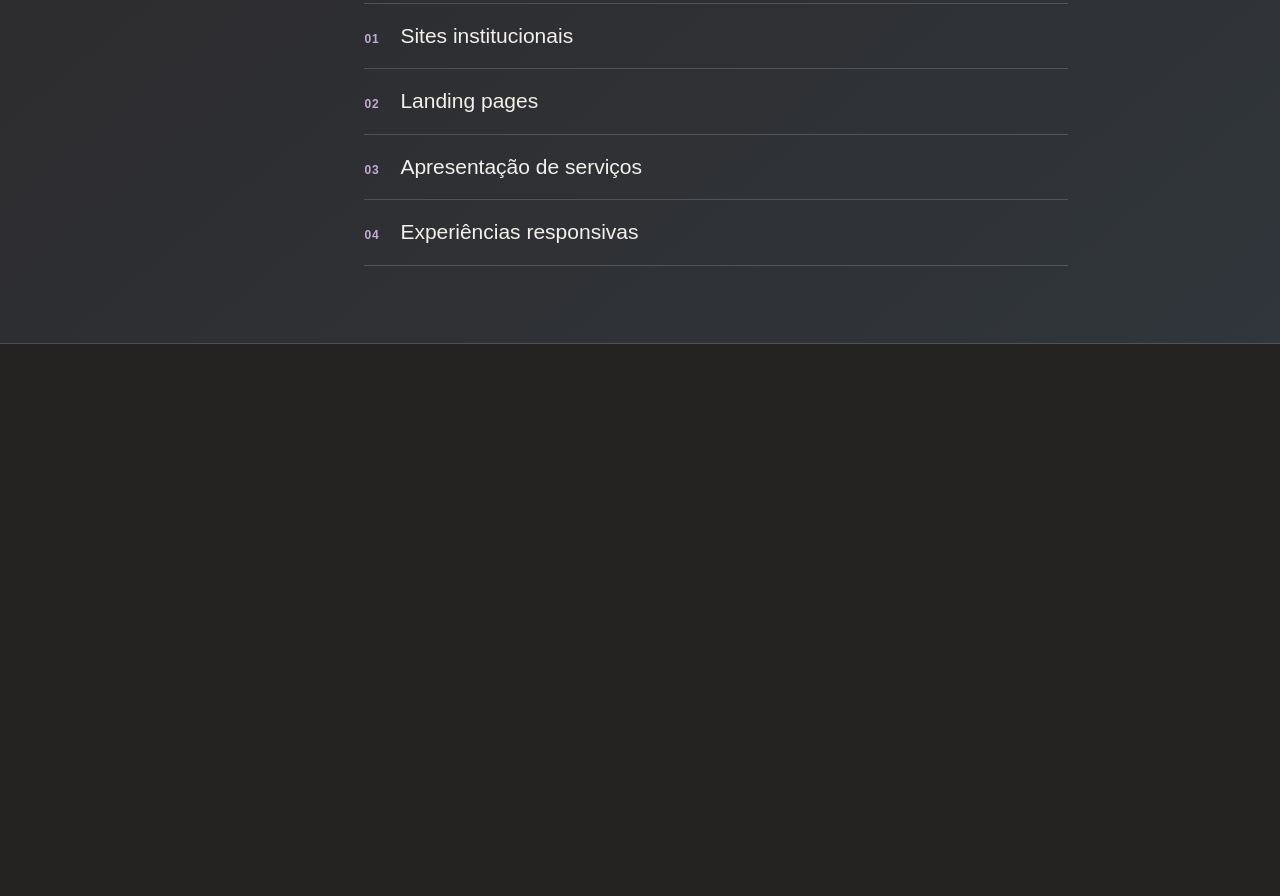
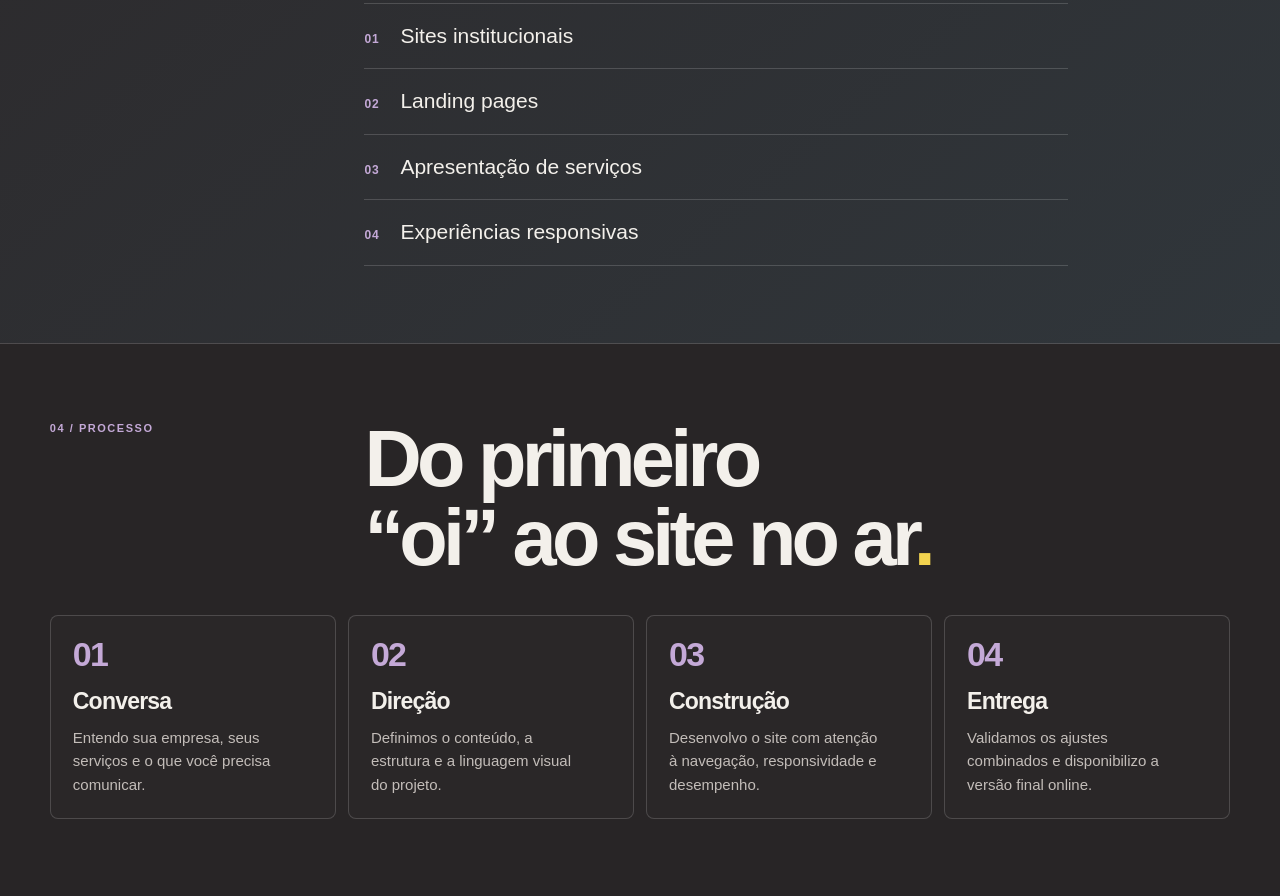
Before and after one commit to KIM-SITES/JoaquimGSM, an Astro site: page / in a window 1280 px wide. Shown: the part 2944-3840 px from the top of the page. Before the commit the page ends 3288 px from the top, so only its background shows below. Built offline with nearby package versions, Linux system fonts and the light colour scheme; Astro itself is replaced by a stand-in of ours.

Commit message:
feat: apresentar as quatro etapas do processo

```diff
--- /dev/null
+++ b/src/components/Process.astro
@@ -0,0 +1,93 @@
+---
+const etapas = [
+  { nome: 'Conversa', descricao: 'Entendo sua empresa, seus serviços e o que você precisa comunicar.' },
+  { nome: 'Direção', descricao: 'Definimos o conteúdo, a estrutura e a linguagem visual do projeto.' },
+  { nome: 'Construção', descricao: 'Desenvolvo o site com atenção à navegação, responsividade e desempenho.' },
+  { nome: 'Entrega', descricao: 'Validamos os ajustes combinados e disponibilizo a versão final online.' },
+];
+---
+<section class="processo" id="processo" aria-labelledby="titulo-processo">
+  <div class="shell">
+    <div class="cabecalho-secao">
+      <p class="indice">04 / Processo</p>
+      <h2 class="titulo-secao" id="titulo-processo">Do primeiro<br /> “oi” ao site no ar<span>.</span></h2>
+    </div>
+    <ol class="etapas" role="list">
+      {etapas.map(({ nome, descricao }, index) => (
+        <li>
+          <span class="numero" aria-hidden="true">{String(index + 1).padStart(2, '0')}</span>
+          <h3>{nome}</h3>
+          <p>{descricao}</p>
+        </li>
+      ))}
+    </ol>
+  </div>
+</section>
+
+<style>
+  .processo {
+    background: var(--processo);
+    padding-block: var(--respiro);
+  }
+
+  h2 {
+    letter-spacing: -0.06em;
+  }
+
+  h2 span {
+    color: var(--amarelo);
+  }
+
+  .etapas {
+    display: grid;
+    grid-template-columns: repeat(4, minmax(0, 1fr));
+    gap: 0.75rem;
+    list-style: none;
+    padding: 0;
+    margin: 2.375rem 0 0;
+  }
+
+  li {
+    padding: clamp(0.875rem, 2vw, 1.375rem);
+    border: 1px solid var(--linha);
+    border-radius: var(--raio);
+    background: rgb(255 255 255 / 1.2%);
+  }
+
+  .numero {
+    display: block;
+    margin-block-end: 0.75rem;
+    color: var(--lavanda);
+    font-size: clamp(1.875rem, 2.65vw, 2.375rem);
+    font-weight: 700;
+    line-height: 1;
+    letter-spacing: -0.05em;
+  }
+
+  h3 {
+    margin-block-end: 0.375rem;
+    font-size: clamp(1.125rem, 1.8vw, 1.5rem);
+    letter-spacing: -0.035em;
+    overflow-wrap: anywhere;
+  }
+
+  li p {
+    max-width: 25ch;
+    color: var(--suave);
+    font-size: 0.9375rem;
+  }
+
+  @media (max-width: 900px) {
+    .etapas {
+      grid-template-columns: repeat(2, minmax(0, 1fr));
+      gap: 0.625rem;
+      margin-block-start: 1.5rem;
+    }
+  }
+
+  @media (max-width: 350px) {
+    .etapas {
+      grid-template-columns: minmax(0, 1fr);
+    }
+  }
+</style>
--- a/src/pages/index.astro
+++ b/src/pages/index.astro
@@ -4,6 +4,7 @@ import Header from '../components/Header.astro';
 import Hero from '../components/Hero.astro';
 import Projects from '../components/Projects.astro';
 import Services from '../components/Services.astro';
+import Process from '../components/Process.astro';
 ---
 <BaseLayout>
   <Header />
@@ -11,5 +12,6 @@ import Services from '../components/Services.astro';
     <Hero />
     <Projects />
     <Services />
+    <Process />
   </main>
 </BaseLayout>
```
